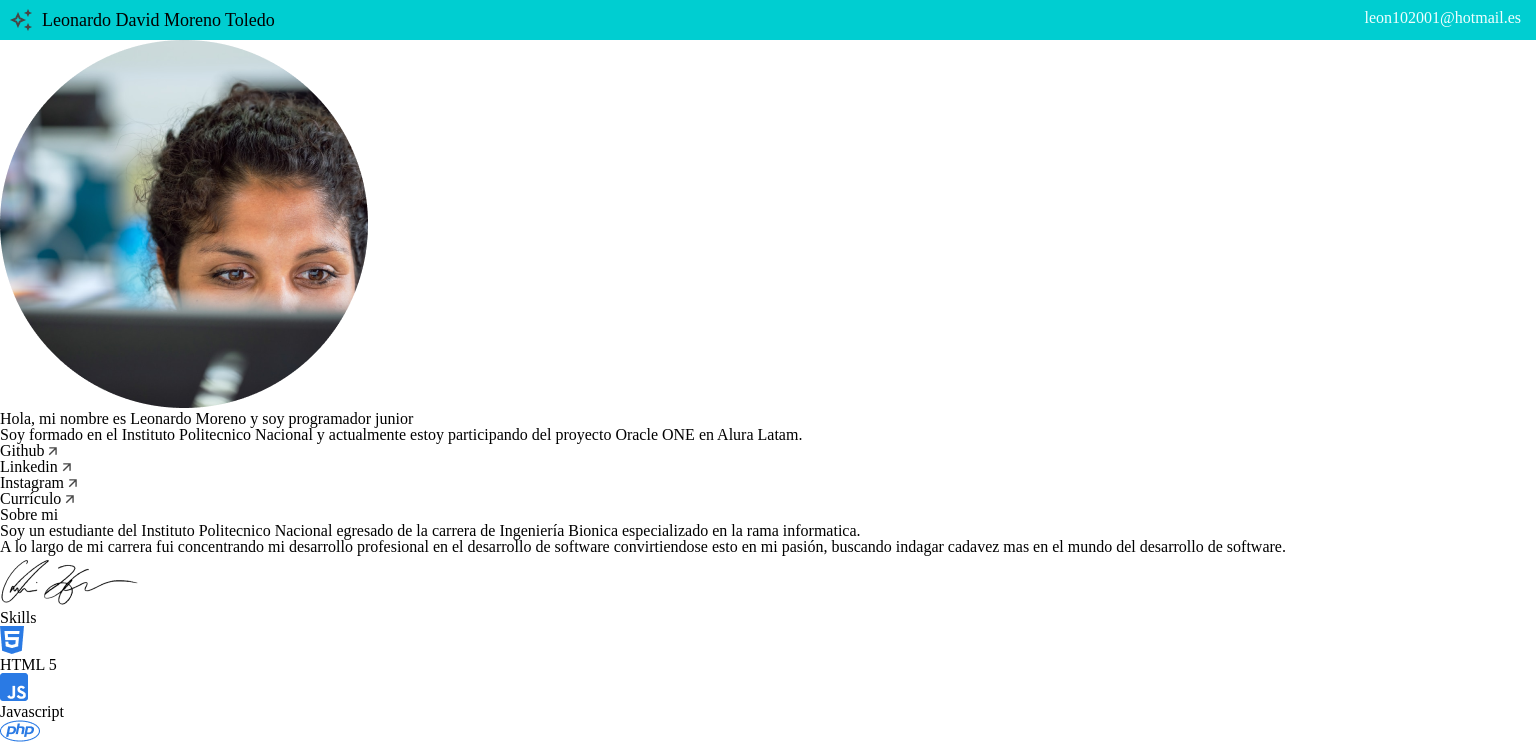
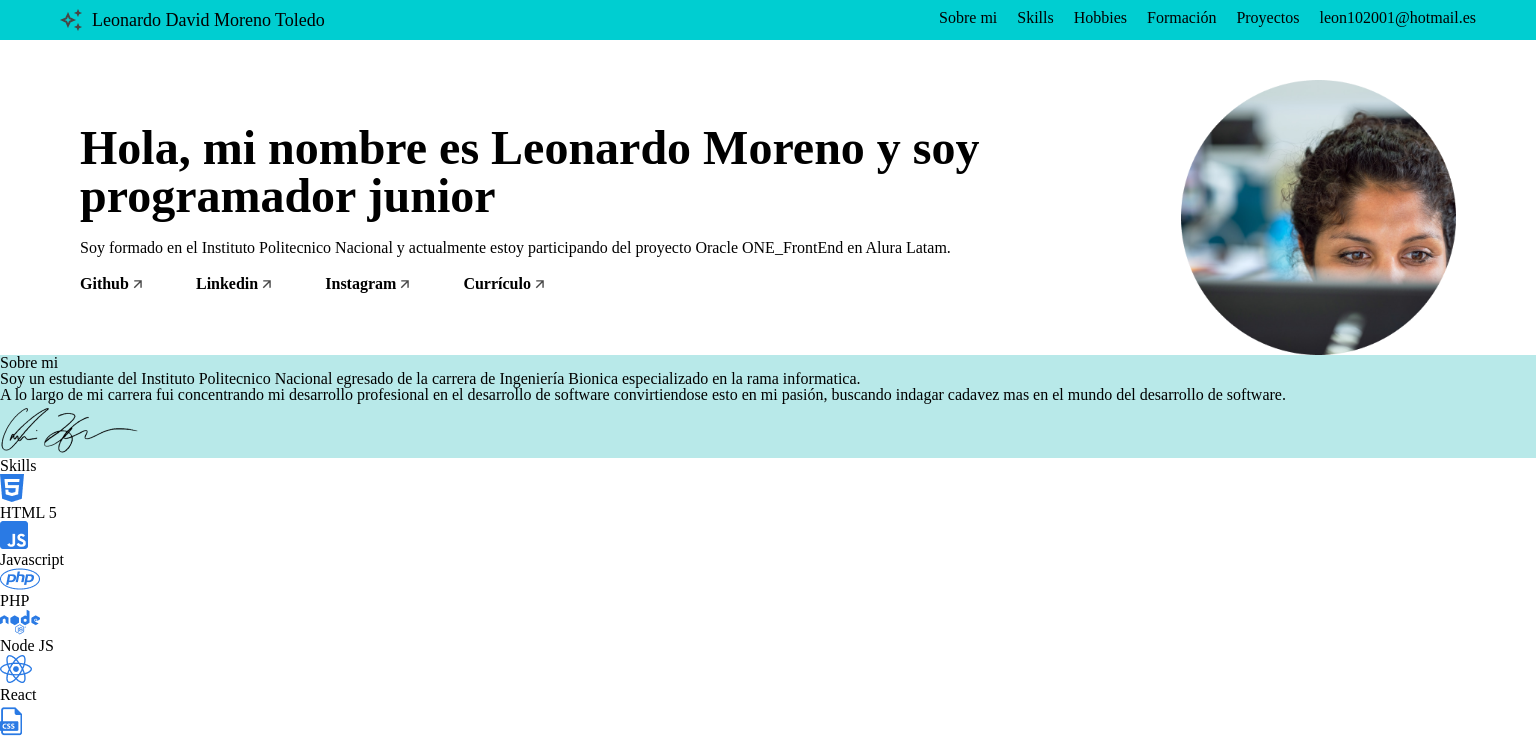
Before and after one commit to LeoMorTol98/MiPotafolio, a plain HTML site: page index.html in a window 1536 px wide. Shown: the top 742 px of the page. Drawn offline with Linux system fonts and the light colour scheme.

Commit message:
Desarrollo del style para menu y titulo

```diff
--- a/index.html
+++ b/index.html
@@ -40,7 +40,7 @@
                     <img class="title__profile" src="assets\profile.png">
                     <div class="title__container">
                         <h2 class="title__bio">Hola, mi nombre es Leonardo Moreno y soy programador junior</h2>
-                        <h3 class="title__subsection">Soy formado en el Instituto Politecnico Nacional y actualmente estoy participando del proyecto Oracle ONE en Alura Latam.</h3>
+                        <h3 class="title__subsection">Soy formado en el Instituto Politecnico Nacional y actualmente estoy participando del proyecto Oracle ONE_FrontEnd en Alura Latam.</h3>
                         <ul class="title__network">
                             <!-- Pon los enlaces de tus redes sociales favoritas -->
                             <li class="title__network__item"><a href="">Github <img src="assets\arrow.png"> </a></li>
--- a/style.css
+++ b/style.css
@@ -1,3 +1,4 @@
+/*Estilo de la seccion del menu siguiendo el esqueme mobilFirst*/
 .menu{
     display: flex;
     background-color: darkturquoise;
@@ -8,7 +9,7 @@
 
 .menu__header{
     display: flex;
-    padding-left: 10px;
+    padding-left: 20px;
     align-items: center;
     gap: 10px;
 }
@@ -20,8 +21,8 @@
 .menu__list__item__contato{
     display: flex;
     align-items: center;
-    padding-top: 10px;
-    padding-right: 15px;
+    padding-top: 20px;
+    padding-right: 20px;
     color: azure;
 }
 
@@ -45,10 +46,94 @@
     font-weight: 300;
 }
 
+/*Estilo del Titulo siguiendo el esquema mobilFirst*/
 .title{
-    display: block;
+    padding-left: 20px;
+    padding-right: 20px;
 }
 
-@media(){
+.title__div{
+    display: flex;
+    flex-direction: column;
+    padding-top: 20px;
+    gap: 20px;
+}
+
+.title__profile{
+    width: 20%;
+    height: 20%;
+}
+
+.title__container{
+    display: flex;
+    flex-direction: column;
+    gap: 20px;
+    margin-bottom: 20px;
+}
+
+.title__bio{
+    font-size: 300%;
+    font-weight: bolder;
+}
+
+.title__network{
+    display: flex;
+    flex-direction: row;
+    font-weight: bold;
+    justify-content: space-between;
+}
+
+/*Estilo de la sección sobro mi con el esquema mobile first*/
+.about{
+    background-color: #b8e9e9;
+}
+
+.about__container{
 
 }
+
+@media(min-width:834px){
+    /*Adecuaciones para la presentacion en dispositivos tablet*/
+    .menu__list__item__contato{
+        font-size: large;
+        font-weight: 400;
+        color: black;
+        padding-top: 10px;
+    }
+    .title__div{
+        padding-top: 40px;
+        flex-direction: row-reverse;
+        justify-content: space-between;
+        align-items: center;
+    }
+
+    .title__network{
+        justify-content: left;
+        gap:5%;
+    }
+
+}
+
+@media(min-width:1440px){
+    /*Adecuaciones para la presentacion en dispositivos desktop*/
+    .menu__header{
+        padding-left: 60px;
+    }
+    .menu__list{
+        display: flex;
+        gap:20px;
+        align-items: center;
+        padding-right: 60px;
+        padding-top: 10px;
+    }
+
+    .menu__list__item__contato{
+        display: none;
+    }
+
+    .title__div{
+        padding-left: 60px;
+        padding-right: 60px;
+    }
+
+}
```
